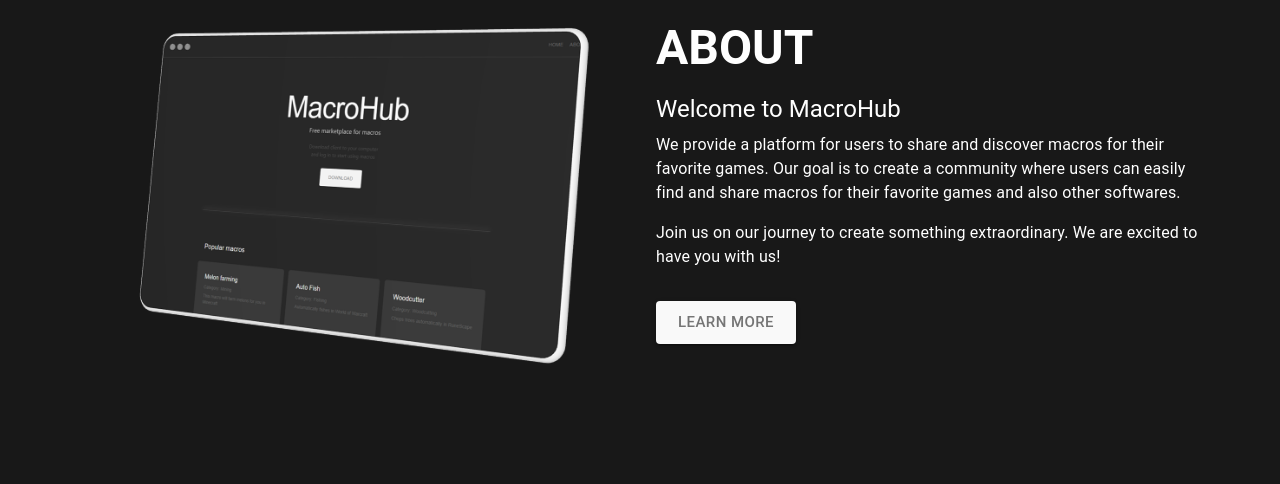
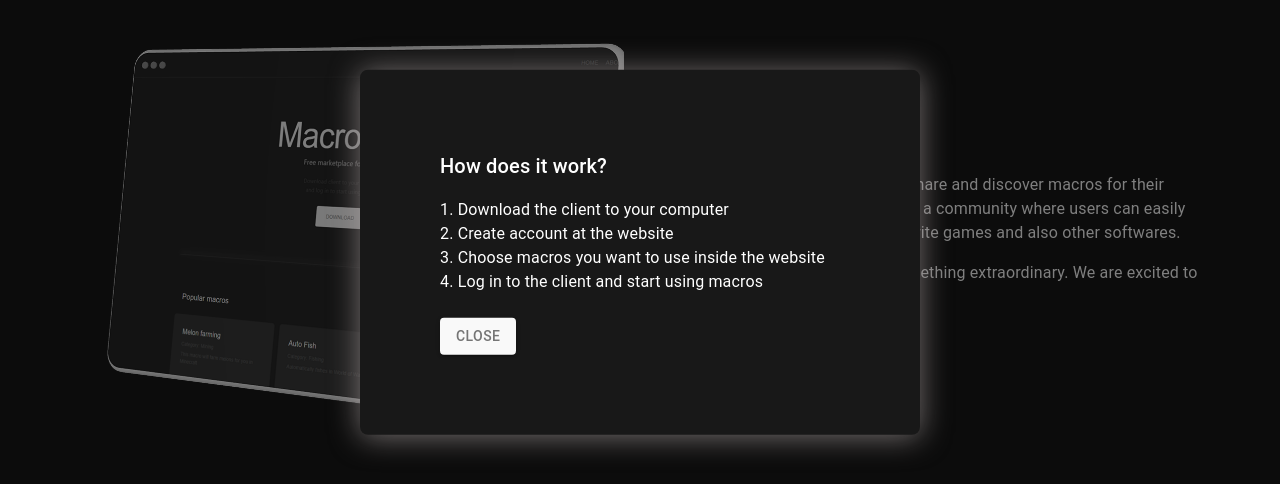
Before and after one commit to Team-410/MacroHub, a React (Vite) app in the folder web/app/: page /about in a window 1280 px wide. Both pictures are taken after a click on the button "LEARN MORE". Shown: the part 148-632 px from the top of the page. Built offline with nearby package versions, Linux system fonts and the light colour scheme; no server answers.

Commit message:
updated about page

```diff
--- a/web/app/src/pages/about.jsx
+++ b/web/app/src/pages/about.jsx
@@ -1,17 +1,38 @@
-import React from "react";
-import { Container, Typography, Box, Button, Grid } from "@mui/material";
+import React, { useState, useEffect } from "react";
+import { Container, Typography, Box, Button, Grid, Modal } from "@mui/material";
 import headerImage from "../images/macrohub-header1.png";
+import mobileHeader from "../images/mobileHeader.png";
 import Footer from "../components/footer";
 
+import { useTheme } from '@mui/material/styles';
+
 const About = () => {
+    const [backgroundImage, setBackgroundImage] = useState(headerImage);
+    const [open, setOpen] = useState(false);
+    const theme = useTheme();
+
+    useEffect(() => {
+        const handleResize = () => {
+            setBackgroundImage(window.innerWidth < 520 ? mobileHeader : headerImage);
+        };
+
+        handleResize();
+        window.addEventListener("resize", handleResize);
+        return () => window.removeEventListener("resize", handleResize);
+    }, []);
+
+    const handleOpen = () => setOpen(true);
+    const handleClose = () => setOpen(false);
+
     return (
         <Container sx={{ mt: 10 }}>
             <Grid container spacing={4} alignItems="center">
                 <Grid item xs={12} md={6}>
                     <Box
                         sx={{
-                            height: 500,
-                            backgroundImage: `url(${headerImage})`,
+                            padding: 5,
+                            height: { xs: 300, sm: 500 },
+                            backgroundImage: `url(${backgroundImage})`,
                             backgroundSize: "cover",
                             backgroundPosition: "center",
                             borderRadius: 2,
@@ -43,13 +64,49 @@
                             color="primary"
                             size="large"
                             sx={{ mt: 2 }}
+                            onClick={handleOpen}
                         >
                             Learn More
                         </Button>
                     </Box>
                 </Grid>
             </Grid>
-            <Footer></Footer>
+
+            <Modal open={open} onClose={handleClose} aria-labelledby="modal-title">
+                <Box
+                    sx={{
+                        position: "absolute",
+                        top: "50%",
+                        left: "50%",
+                        transform: "translate(-50%, -50%)",
+                        width: { xs: 300, sm: 400 },
+                        bgcolor: theme.palette.background.default,
+                        boxShadow: "0px 2px 30px rgba(189, 179, 179, 0.6)",
+                        p: { xs: 4, sm: 10 },
+                        borderRadius: 2,
+                    }}
+                >
+                    <Typography id="modal-title" variant="h6" component="h2">
+                        How does it work?
+                    </Typography>
+                    <Typography sx={{ mt: 2 }}>
+                        1. Download the client to your computer <br />
+                        2. Create account at the website <br />
+                        3. Choose macros you want to use inside the website <br />
+                        4. Log in to the client and start using macros <br />
+                    </Typography>
+                    <Button
+                        variant="contained"
+                        color="secondary"
+                        sx={{ mt: 3 }}
+                        onClick={handleClose}
+                    >
+                        Close
+                    </Button>
+                </Box>
+            </Modal>
+
+            <Footer />
         </Container>
     );
 };
```
Also changed, not shown: web/app/src/images/mobileHeader.png (added).
